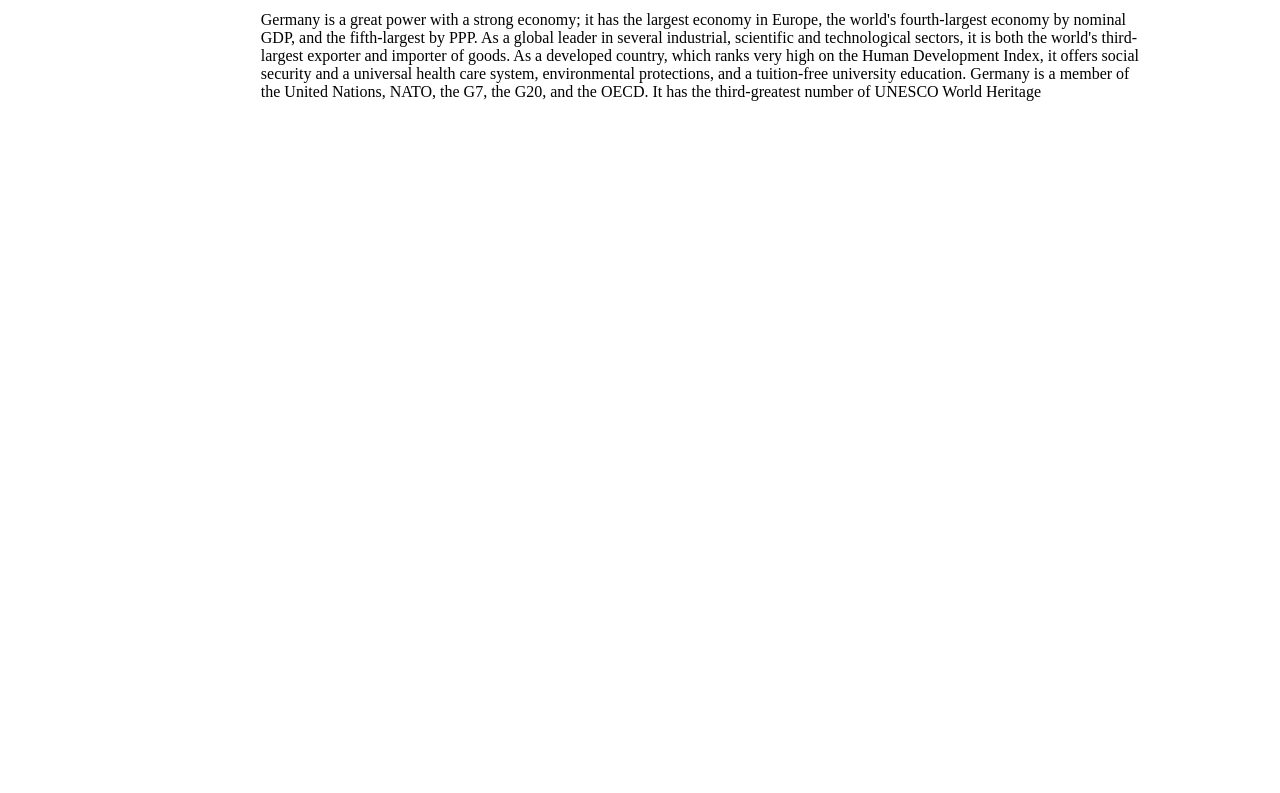
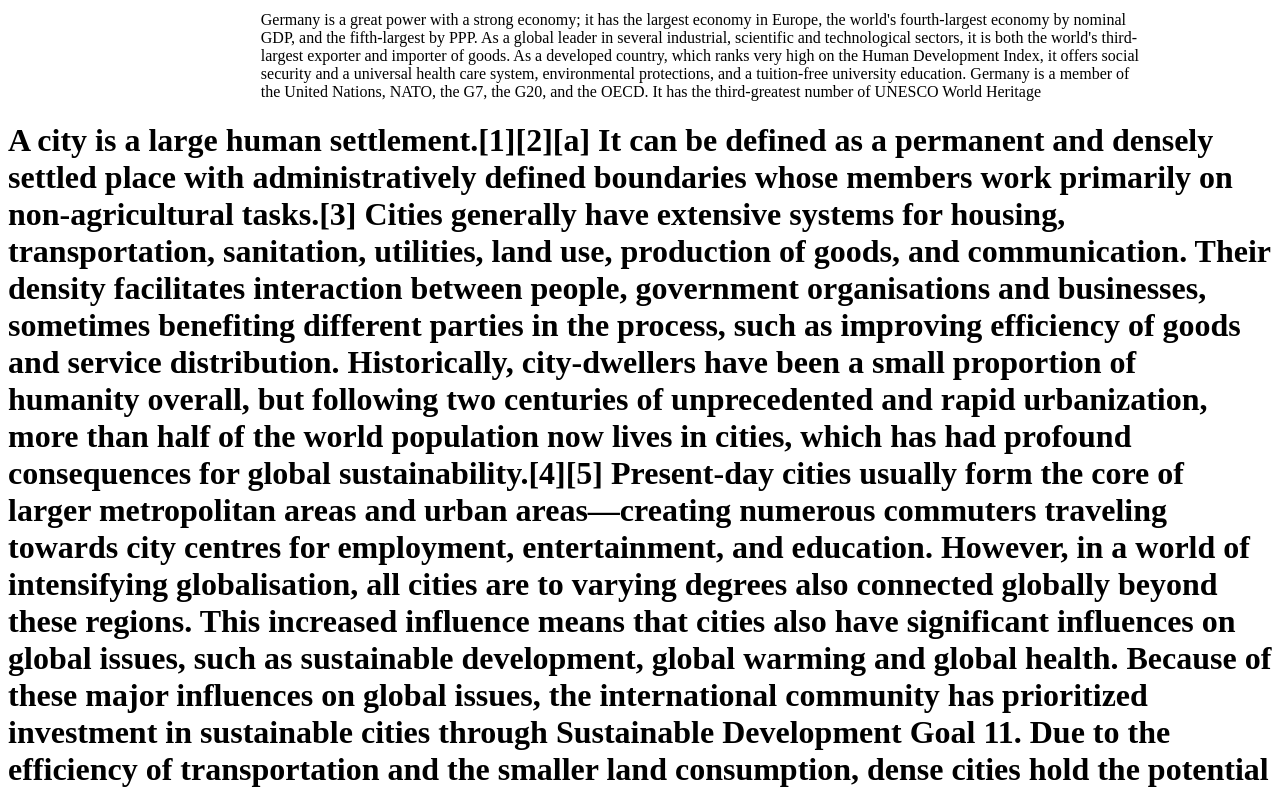
Before and after one commit to abulkhairbd/pacti.html, a plain HTML site: page practice.html in a window 1280 px wide. Shown: the part 540-1333 px from the top of the page. Before the commit the page ends 800 px from the top, so only its background shows below. Drawn offline with Linux system fonts and the light colour scheme.

Commit message:
first practice commit

```diff
--- a/practice.html
+++ b/practice.html
@@ -20,6 +20,9 @@ Various Germanic tribes have inhabited the northern parts of modern Germany sinc
 <p class="writing">
 Germany is a great power with a strong economy; it has the largest economy in Europe, the world's fourth-largest economy by nominal GDP, and the fifth-largest by PPP. As a global leader in several industrial, scientific and technological sectors, it is both the world's third-largest exporter and importer of goods. As a developed country, which ranks very high on the Human Development Index, it offers social security and a universal health care system, environmental protections, and a tuition-free university education. Germany is a member of the United Nations, NATO, the G7, the G20, and the OECD. It has the third-greatest number of UNESCO World Heritage
 </p>
+<h1>A city is a large human settlement.[1][2][a] It can be defined as a permanent and densely settled place with administratively defined boundaries whose members work primarily on non-agricultural tasks.[3] Cities generally have extensive systems for housing, transportation, sanitation, utilities, land use, production of goods, and communication. Their density facilitates interaction between people, government organisations and businesses, sometimes benefiting different parties in the process, such as improving efficiency of goods and service distribution.
+
+  Historically, city-dwellers have been a small proportion of humanity overall, but following two centuries of unprecedented and rapid urbanization, more than half of the world population now lives in cities, which has had profound consequences for global sustainability.[4][5] Present-day cities usually form the core of larger metropolitan areas and urban areas—creating numerous commuters traveling towards city centres for employment, entertainment, and education. However, in a world of intensifying globalisation, all cities are to varying degrees also connected globally beyond these regions. This increased influence means that cities also have significant influences on global issues, such as sustainable development, global warming and global health. Because of these major influences on global issues, the international community has prioritized investment in sustainable cities through Sustainable Development Goal 11. Due to the efficiency of transportation and the smaller land consumption, dense cities hold the potential to have a smaller ecological footprint per inhabitant than more sparsely populated areas.[6] Therefore, compact cities are often referred to as a crucial element of fighting climate change.[7] However, this concentration can also have significant negative consequences, such as forming urban heat islands, concentrating pollution, and stressing water supplies and other resources.</h1>
 </div>
 </body>
 </html>
```
